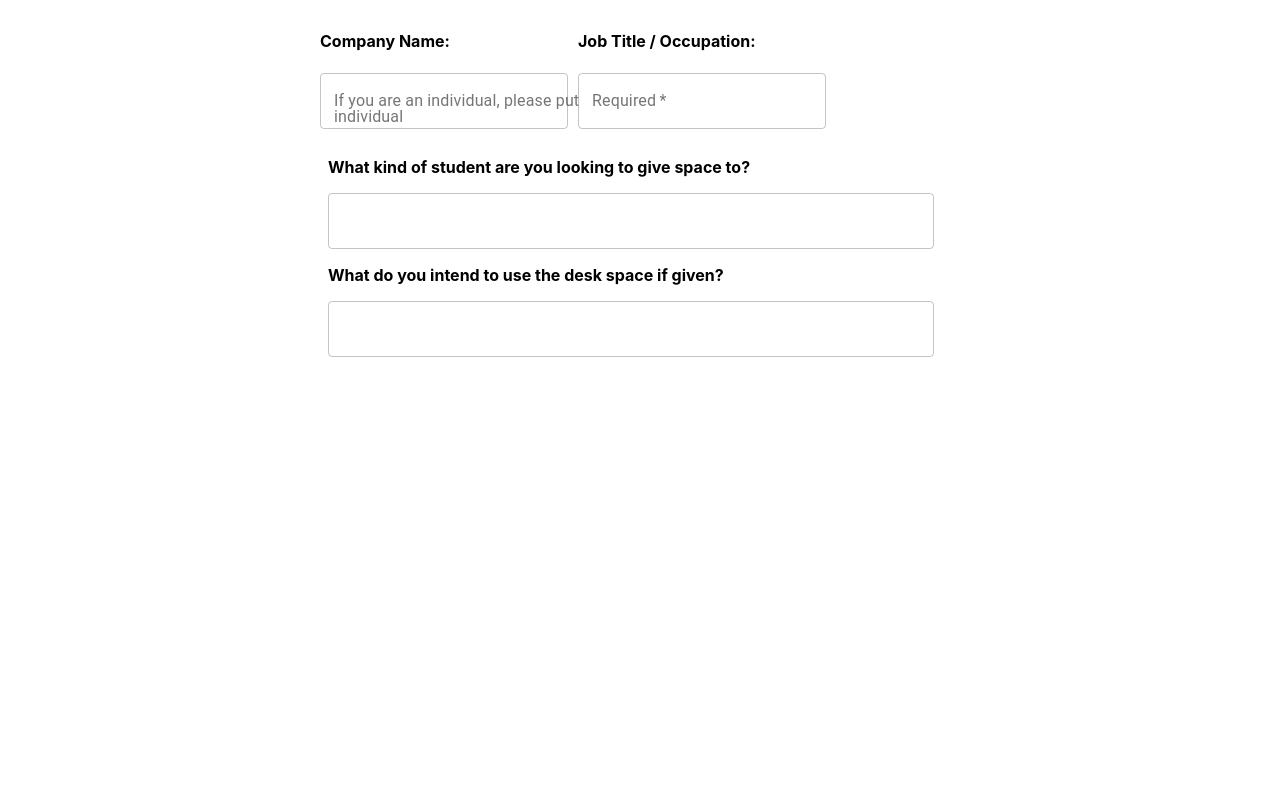
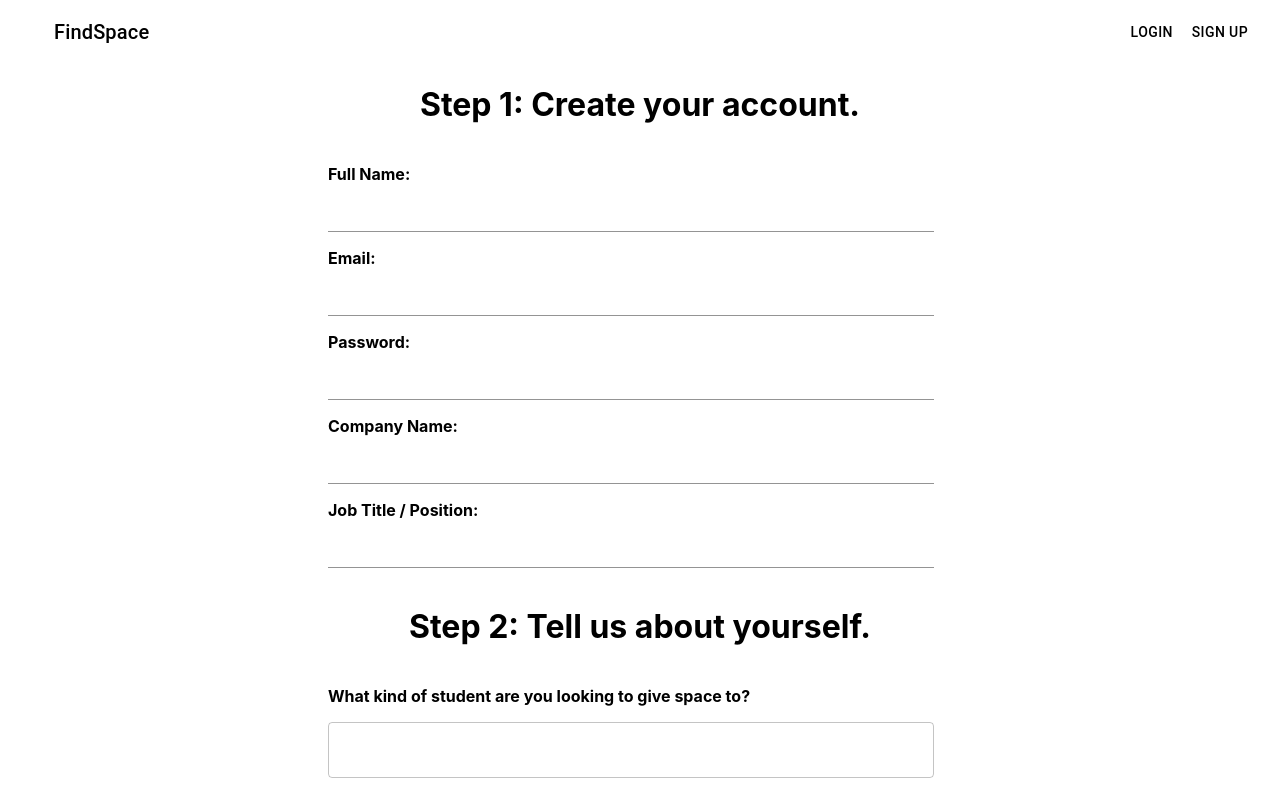
Before and after one commit to JonaChen98/FindSpace, a React (Create React App) app in the folder client/: page /profilesetup_prof in a window 1280 px wide. Shown: the top 795 px of the page. Built offline with nearby package versions, Linux system fonts and the light colour scheme.

Commit message:
Re-routed sign up buttons to correct profile set up pages and fixed up profile set up pages

```diff
--- a/client/src/App.js
+++ b/client/src/App.js
@@ -6,8 +6,7 @@ import Home from './pages/Home';
 import Login from './pages/Login';
 import Profile from './pages/Profile';
 import Dashboard from './pages/Dashboard';
-import JoinPage from './pages/JoinPage';
-import CreateAccount from './pages/CreateAccount';
+import Signup from './pages/Signup';
 import ProfileSetup_Student from './pages/ProfileSetup_Student';
 import ProfileSetup_Prof from './pages/ProfileSetup_Prof';
 
@@ -17,9 +16,8 @@ const App = () => {
       <Route exact path="/" component={Home}/>
       <Route exact path="/login" component={Login} />
       <Route exact path="/profile" component={Profile} />
-      <Route exact path="/createaccount" component={CreateAccount} />
       <Route exact path="/dashboard" component={Dashboard} />
-      <Route exact path="/join" component={JoinPage} />
+      <Route exact path="/signup" component={Signup} />
       <Route exact path="/profilesetup_student" component={ProfileSetup_Student} />
       <Route exact path="/profilesetup_prof" component={ProfileSetup_Prof} />
     </Router>
--- a/client/src/components/navbar.js
+++ b/client/src/components/navbar.js
@@ -39,7 +39,7 @@ const Navbar = () => {
               </Link>
             </Typography>
             <Button color="inherit" component={Link} to="/login">Login</Button>
-            <Button color="inherit" component={Link} to="/createaccount">Sign Up</Button>
+            <Button color="inherit" component={Link} to="/signup">Sign Up</Button>
           </Toolbar>
         </AppBar>
     </div>
--- a/client/src/pages/CreateAccount.js
+++ /dev/null
@@ -1,46 +0,0 @@
-
-import React from 'react';
-import { makeStyles } from '@material-ui/core/styles';
-import TextField from '@material-ui/core/TextField';
-import Navbar from '../components/navbar';
-import Button from '@material-ui/core/Button';
-import { Link } from 'react-router-dom';
-
-const useStyles = makeStyles((theme) => ({
-  root: {
-    '& > *': {
-      margin: theme.spacing(1),
-      width: '40ch',
-    },
-  },
-}));
-
-
-export default function LayoutTextFields() {
-  const classes = useStyles();
-
-  return (
-    <div>
-        <Navbar/>
-        <div style={{margin: "auto", width: "50%", padding: "10px"}}>
-
-          <h1 style={{textAlign:"center"}}> Create your account.</h1>
-          <form className={classes.root} noValidate autoComplete="off" style={{margin: "auto", width: "50%", padding: "10px"}}>
-              <h4> Full Name: </h4>
-              <TextField id="margin-none"/>
-              <h4> Email: </h4>
-              <TextField id="margin-none"/>
-              <h4> Password: </h4>
-              <TextField id="margin-none"/>
-              <h4> Confirm Password: </h4>
-              <TextField id="margin-none"/>
-
-            <Button variant="contained" color="primary" component={Link} to="/join" style={{justifyContent: "center", alignItems: "center"}}>
-                Next
-            </Button>
-
-          </form>
-        </div>
-    </div>
-  );
-}
--- a/client/src/pages/Home.js
+++ b/client/src/pages/Home.js
@@ -53,7 +53,7 @@ const Home = () => {
             <Button
               variant="contained"
               className="card-signup-btn"
-              component={Link} to="/signup"
+              component={Link} to="/profilesetup_student"
             >
               Sign Up
             </Button>
@@ -70,7 +70,7 @@ const Home = () => {
             <Button
               variant="contained"
               className="card-signup-btn"
-              component={Link} to="/createaccount"
+              component={Link} to="/profilesetup_prof"
             >
               Sign Up
             </Button>
--- a/client/src/pages/ProfileSetup_Prof.js
+++ b/client/src/pages/ProfileSetup_Prof.js
@@ -1,7 +1,10 @@
 import React from 'react';
 import { makeStyles } from '@material-ui/core/styles';
 import TextField from '@material-ui/core/TextField';
-
+import Navbar from '../components/navbar';
+import { Link } from 'react-router-dom';
+import Button from '@material-ui/core/Button';
+import Footer from '../components/footer';
 
 
 const useStyles = makeStyles((theme) => ({
@@ -19,27 +22,32 @@ export default function LayoutTextFields() {
 
   return (
     <div>
-        <div style={{margin: "auto", width: "50%", display: "flex", padding: "10px"}}>
-            <div id="wrap1"  style={{float: "left"}}>
-                <h4> Company Name:</h4>
-                    <TextField id="standard-basic" label="If you are an individual, please put individual" variant="outlined" />
-            </div>
-            <div id="wrap2"  style={{float: "left", paddingLeft: "10px"}}>
-                <h4> Job Title / Occupation:</h4>
-                    <TextField required id="standard-basic" label="Required" variant="outlined" />
-            </div>
-        </div>
+        <Navbar/>
+        <div>
 
-        <div id = "prof_quest">
-            <form className={classes.root} noValidate autoComplete="off" style={{margin: "auto", width: "50%", padding: "10px"}}>
-                <h4> What kind of student are you looking to give space to?</h4>
+          <h1 style={{textAlign:"center"}}> Step 1: Create your account.</h1>
+          <form className={classes.root} noValidate autoComplete="off" style={{margin: "auto", width: "50%", padding: "10px"}}>
+              <h4> Full Name: </h4>
+              <TextField id="margin-none"/>
+              <h4> Email: </h4>
+              <TextField id="margin-none"/>
+              <h4> Password: </h4>
+              <TextField id="margin-none"/>
+              <h4> Company Name: </h4>
+              <TextField id="margin-none"/>
+              <h4> Job Title / Position: </h4>
+              <TextField id="margin-none"/>
+          </form>
+
+          <h1 style={{textAlign:"center"}}> Step 2: Tell us about yourself. </h1>
+          <form className={classes.root} noValidate autoComplete="off" style={{margin: "auto", width: "50%", padding: "10px"}}>
+              <h4> What kind of student are you looking to give space to?</h4>
                 <TextField id="outlined-basic" variant="outlined" />
-                <h4> What do you intend to use the desk space if given?</h4>
+              <h4> What do you intend to use the desk space if given?</h4>
                 <TextField id="outlined-basic" variant="outlined" />
             </form>
         </div>
-
-
+    <Footer/>
     </div>
   );
 }
--- a/client/src/pages/ProfileSetup_Student.js
+++ b/client/src/pages/ProfileSetup_Student.js
@@ -1,7 +1,10 @@
 import React from 'react';
 import { makeStyles } from '@material-ui/core/styles';
 import TextField from '@material-ui/core/TextField';
-
+import Navbar from '../components/navbar';
+import { Link } from 'react-router-dom';
+import Button from '@material-ui/core/Button';
+import Footer from '../components/footer';
 
 const useStyles = makeStyles((theme) => ({
   root: {
@@ -18,6 +21,22 @@ export default function LayoutTextFields() {
 
   return (
     <div>
+        <Navbar/>
+        <div>
+
+        <h1 style={{textAlign:"center"}}> Step 1: Create your account.</h1>
+          <form className={classes.root} noValidate autoComplete="off" style={{margin: "auto", width: "50%", padding: "10px"}}>
+              <h4> Full Name: </h4>
+              <TextField id="margin-none"/>
+              <h4> School Email: </h4>
+              <TextField id="margin-none"/>
+              <h4> Password: </h4>
+              <TextField id="margin-none"/>
+          </form>
+        </div>
+
+    <div>
+        <h1 style={{textAlign:"center"}}> Step 2: Tell us about yourself. </h1>
         <div style={{margin: "auto", width: "50%", display: "flex", padding: "10px"}}>
             <div id="wrap1"  style={{float: "left"}}>
                 <h4> School Name: </h4>
@@ -29,14 +48,20 @@ export default function LayoutTextFields() {
             </div>
         </div>
         <form className={classes.root} noValidate autoComplete="off" style={{margin: "auto", width: "50%", padding: "10px"}}>
-            <h4> What is your major? </h4>
-                <TextField id="standard-basic" variant="outlined" />
             <h4> Briefly describe yourself</h4>
                 <TextField id="standard-basic" variant="outlined" />
             <h4> What do you intend to use the desk space if given?</h4>
                 <TextField id="standard-basic" variant="outlined" />
+
+            <Button variant="contained" color="primary" component={Link} to="/join" style={{justifyContent: "center", alignItems: "center"}}>
+                Next
+            </Button>
         </form>
+
+        <hr>
+        </hr>
     </div>
-
+    <Footer/>
+    </div>
   );
 }
--- a/client/src/pages/JoinPage.js
+++ b/client/src/pages/Signup.js
@@ -10,6 +10,7 @@ import Typography from '@material-ui/core/Typography';
 import Professional from '../assets/professional.png';
 import Student from '../assets/student.png';
 import Navbar from '../components/navbar';
+import Footer from '../components/footer';
 
 const useStyles = makeStyles({
   // root: {
@@ -34,7 +35,6 @@ export default function ContainedButtons() {
 
       <div id = "studentCard" style={{ width: "40%", float: "left", padding: "20px"}}>
         <Card>
-        {/* <Card className={classes.root}> */}
           <CardContent>
             <Typography
               gutterBottom variant="h5"
@@ -62,8 +62,7 @@ export default function ContainedButtons() {
               justifyContent: "center",
               alignItems: "center"
               }}>
-            {/* TODO: Change link  */}
-            <Button variant="contained" color="primary" component={Link} to="/Profile">
+            <Button variant="contained" color="primary" component={Link} to="/ProfileSetup_Student">
             Join as a student
             </Button>
           </CardActions>
@@ -105,13 +104,15 @@ export default function ContainedButtons() {
               alignItems: "center"
               }}>
             {/* TODO: Change link  */}
-            <Button variant="contained" color="primary" component={Link} to="/ProfileSetup">
+            <Button variant="contained" color="primary" component={Link} to="/ProfileSetup_Prof">
             Join as a professional
             </Button>
           </CardActions>
         </Card>
       </div>
     </div>
+    <Footer/>
   </div>
-    );
+
+  );
 }
```
